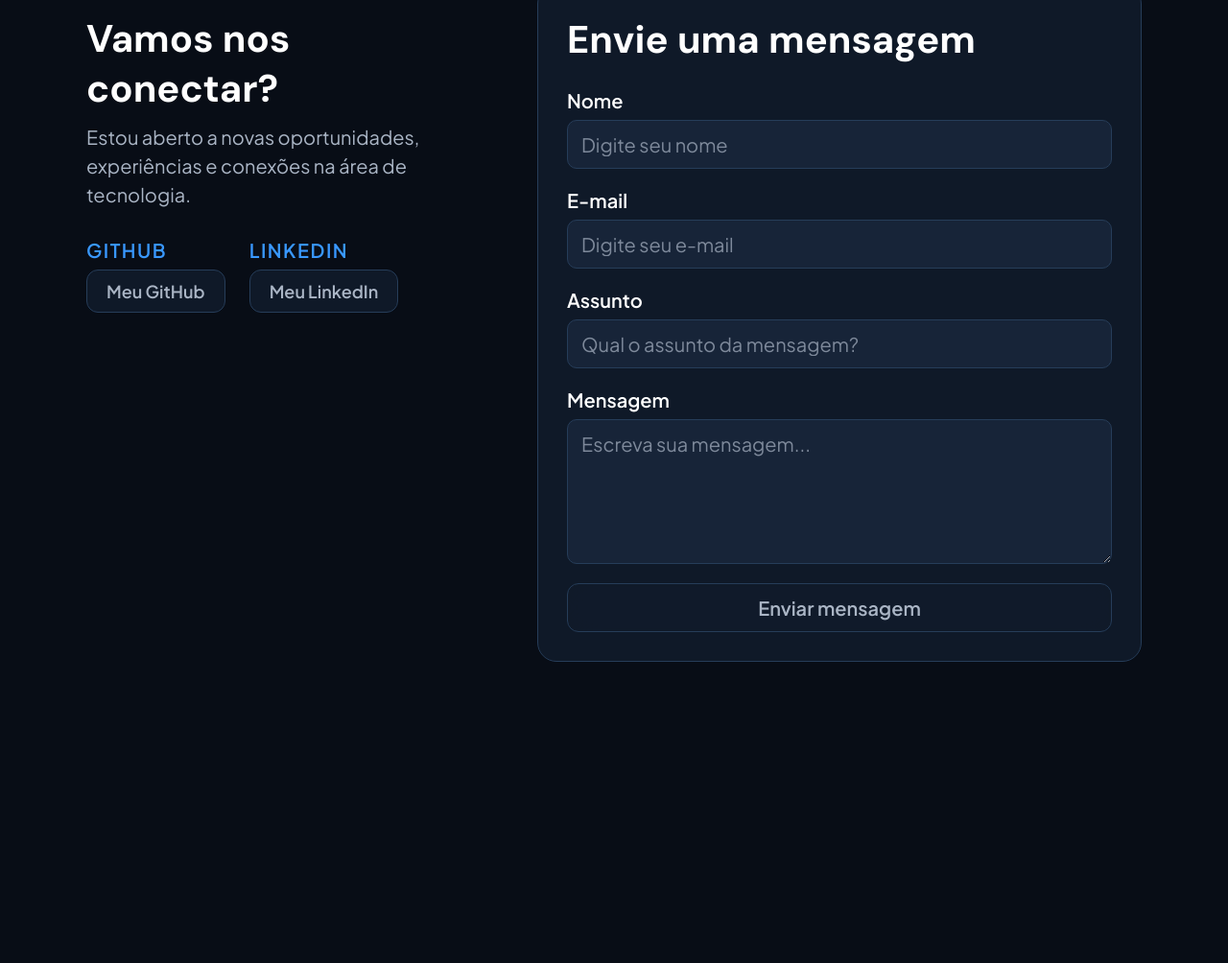
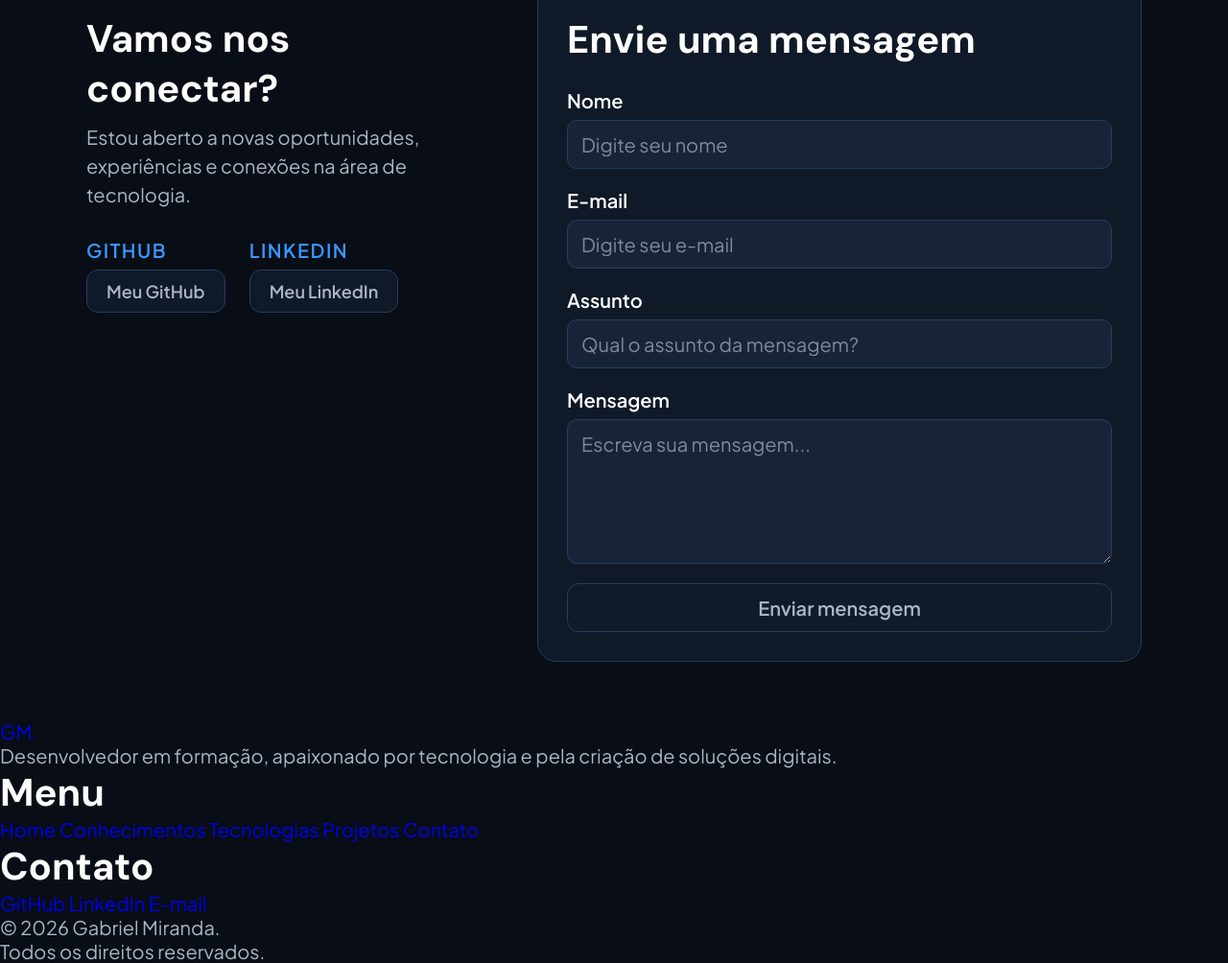
Before and after one commit to GabrielMiranda14/Portfolio, a plain HTML site: page index.html in a window 1280 px wide. Shown: the part 4752-5756 px from the top of the page at 96% size. Before the commit the page ends 5502 px from the top, so only its background shows below. Drawn offline with nearby package versions, Linux system fonts and the light colour scheme.

Commit message:
feat: Footer creation

```diff
--- a/index.html
+++ b/index.html
@@ -134,6 +134,8 @@
 
     </main>
 
+    <div class="section-divider"></div>
+
     <!-- SEÇÃO CONHECIMENTOS -->
     <section id="conhecimentos" class="knowledge-section">
         <div class="knowledge-container">
@@ -209,6 +211,7 @@
         </div>
     </section>
 
+    <div class="section-divider"></div>
 
     <!-- SEÇÃO TECNOLOGIAS -->
     <section id="tecnologias" class="technology-section">
@@ -320,6 +323,7 @@
 
     </section>
 
+    <div class="section-divider"></div>
 
     <!-- SEÇÃO PROJETOS -->
     <section id="projetos" class="projects-section">
@@ -411,6 +415,7 @@
         </div>
     </section>
 
+    <div class="section-divider"></div>
 
     <!-- SEÇÃO CONTATO -->
     <section id="contato" class="contact-section">
@@ -491,7 +496,56 @@
     </section>
 
     <footer>
+        <div class="footer-container">
+            <div class="footer-content">
+                <!-- IDENTIDADE -->
+                <div class="footer-brand">
+                    <a href="#home" class="footer-logo">
+                        GM<span>.</span>
+                    </a>
+                    <p>
+                        Desenvolvedor em formação, apaixonado por tecnologia
+                        e pela criação de soluções digitais.
+                    </p>
+                </div>
 
+                <!-- NAVEGAÇÃO -->
+                <div class="footer-navigation">
+                    <h3>Menu</h3>
+
+                    <a href="#home">Home</a>
+                    <a href="#conhecimentos">Conhecimentos</a>
+                    <a href="#tecnologias">Tecnologias</a>
+                    <a href="#projetos">Projetos</a>
+                    <a href="#contato">Contato</a>
+                </div>
+
+                <!-- CONEXÕES -->
+                <div class="footer-social">
+                    <h3>Contato</h3>
+
+                    <a href="https://github.com/GabrielMiranda14" target="_blank" rel="noopener noreferrer">
+                        GitHub
+                    </a>
+
+                    <a href="https://www.linkedin.com/in/gabriel-miranda-027371355/" target="_blank" rel="noopener noreferrer">
+                        LinkedIn
+                    </a>
+
+                    <a href="#contato">
+                        E-mail
+                    </a>
+                </div>
+
+            </div>
+
+            <!-- RODAPÉ INFERIOR -->
+            <div class="footer-bottom">
+                <p>© 2026 Gabriel Miranda.</p>
+
+                <p>Todos os direitos reservados.</p>
+            </div>
+        </div>
     </footer>
 
     <!-- JavaScript próprio usando módulos -->
```
Also changed, not shown: src/pages/admin.html (+54 -0 lines).
